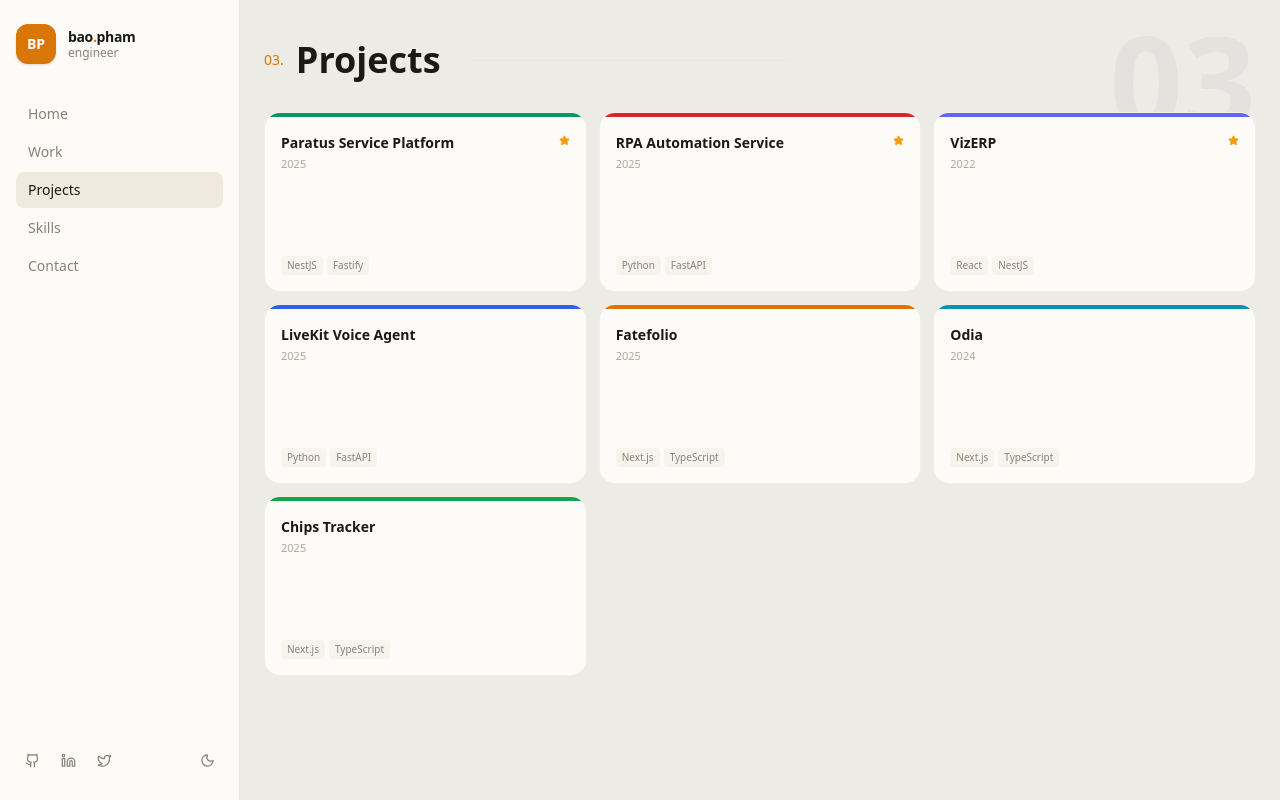
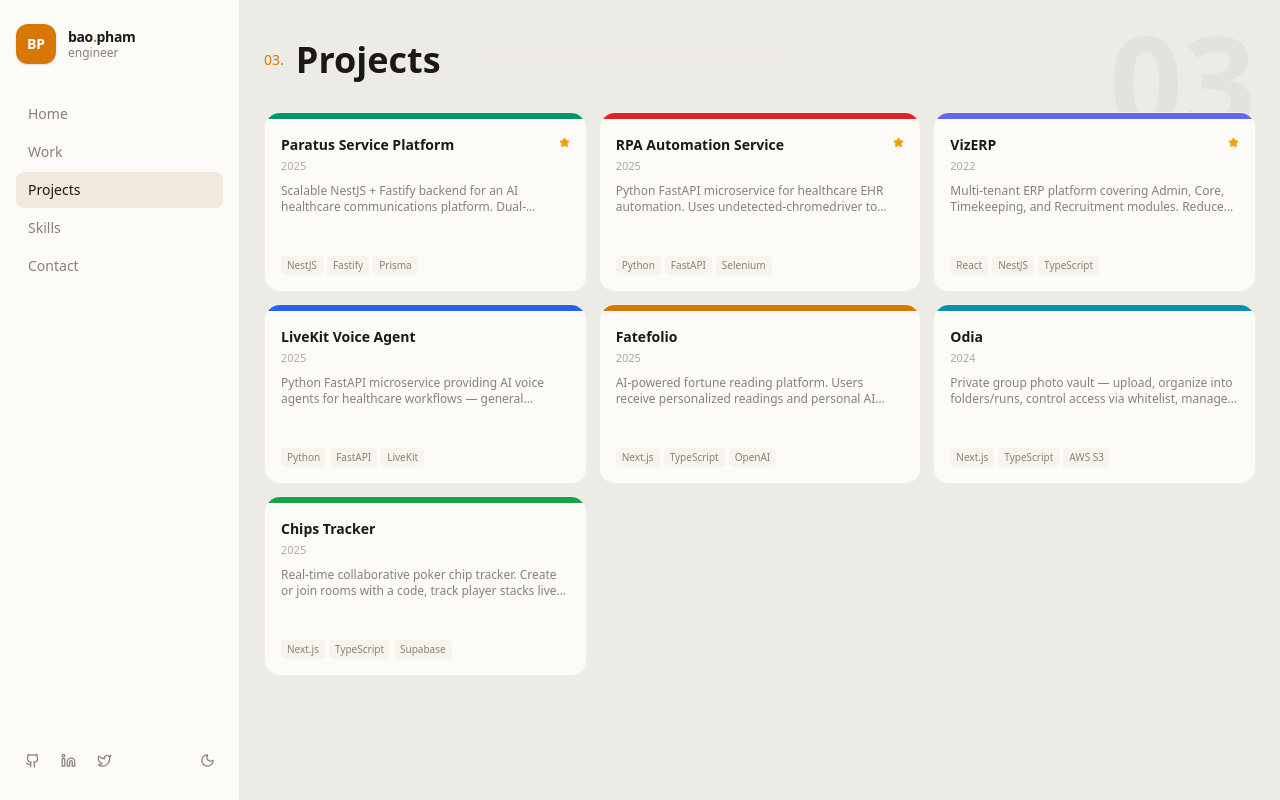
Before and after one commit to baophamhoang/portfolio-v3, a Next.js app: page / in a window 1280 px wide. Both pictures are taken after a click on the button "Projects". Built offline with nearby package versions, Linux system fonts and the light colour scheme.

Commit message:
fix: update project card

```diff
--- a/components/sections/Projects.tsx
+++ b/components/sections/Projects.tsx
@@ -42,7 +42,7 @@ function columnHeights(n: number): ('fixed' | 'grow')[] {
 function CollapsedCard({ project }: { project: Project }) {
   return (
     <div className="h-full flex flex-col">
-      <div className="h-1 shrink-0" style={{ background: project.color }} />
+      <div className="h-1.5 shrink-0" style={{ background: project.color }} />
       <div className="p-4 flex flex-col gap-1 flex-1 overflow-hidden">
         <div className="flex items-start justify-between gap-2">
           <span className="font-display font-bold text-sm text-ink-900 dark:text-dark-text truncate leading-snug">
@@ -55,8 +55,11 @@ function CollapsedCard({ project }: { project: Project }) {
         <span className="font-mono text-[11px] text-ink-300 dark:text-dark-muted">
           {project.year}
         </span>
+        <p className="text-[12px] text-ink-400 dark:text-dark-text-secondary leading-snug line-clamp-2 mt-1">
+          {project.description}
+        </p>
         <div className="flex flex-wrap gap-1 mt-auto pt-2">
-          {project.tech_stack.slice(0, 2).map((tech) => (
+          {project.tech_stack.slice(0, 3).map((tech) => (
             <span
               key={tech}
               className="px-1.5 py-0.5 text-[10px] font-mono rounded
```
